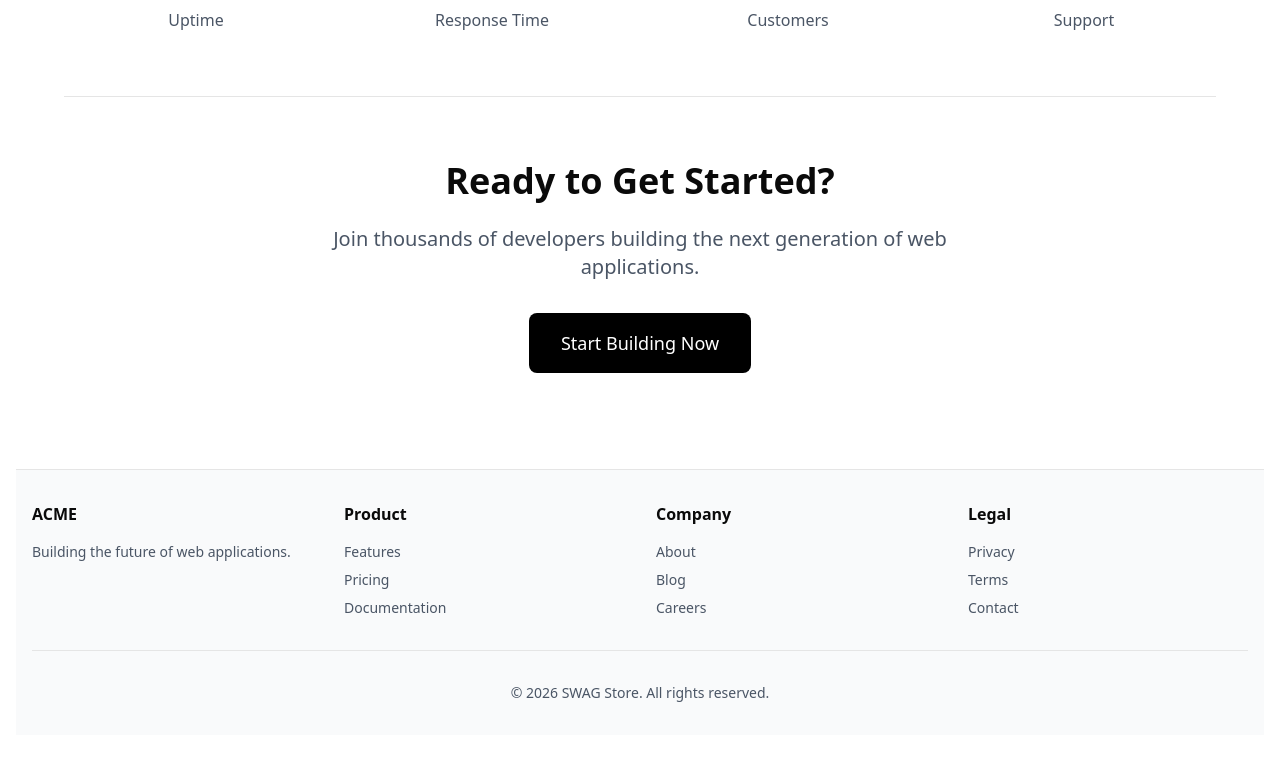
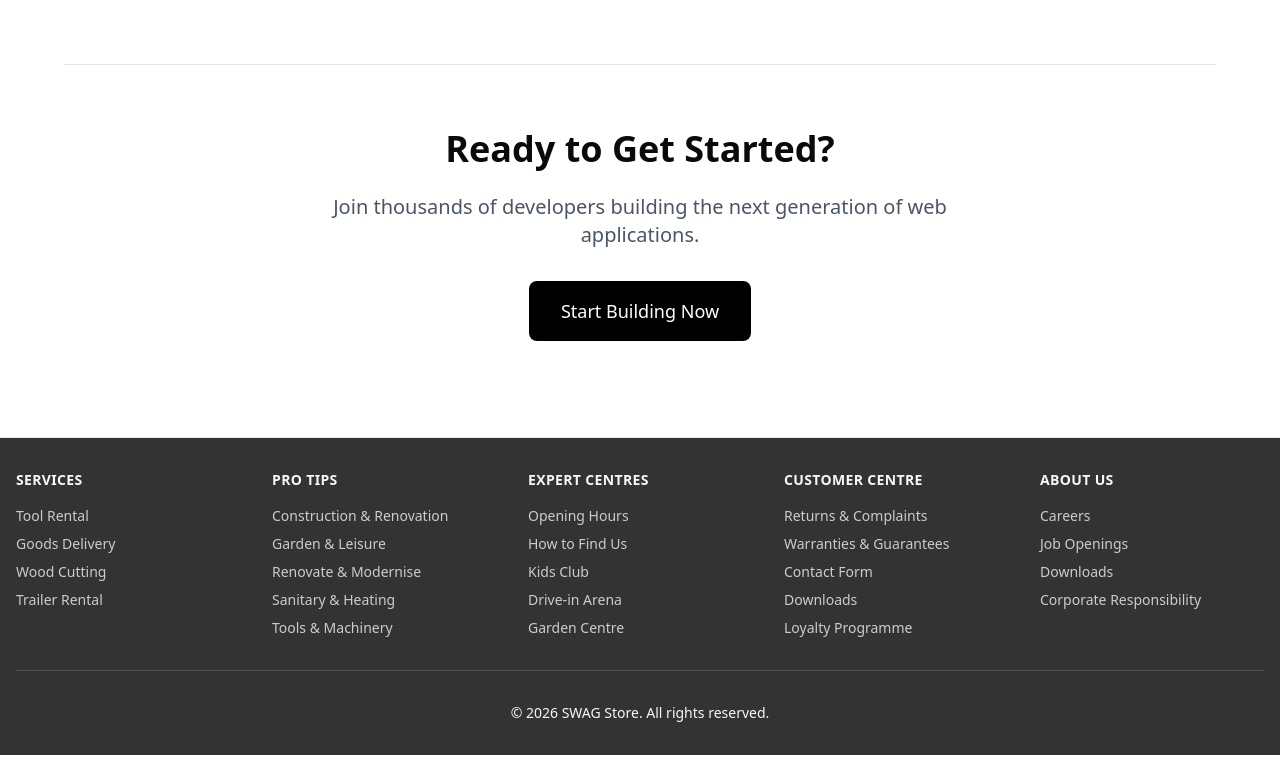
Before and after one commit to vaimo/nextjs-swag-store, a Next.js app in the folder app/: page / in a window 1280 px wide. Shown: the part 1075-1842 px from the top of the page. Built offline with nearby package versions, Linux system fonts and the light colour scheme.

Commit message:
No Task. Layout & Footer Changes

```diff
--- a/app/src/app/globals.css
+++ b/app/src/app/globals.css
@@ -1,3 +1,9 @@
 @import "tailwindcss";
 
 @import "@repo/ui/globals.css";
+
+@layer utilities {
+  .container {
+    max-width: 1280px;
+  }
+}
--- a/app/src/app/layout.tsx
+++ b/app/src/app/layout.tsx
@@ -14,7 +14,7 @@ export default function RootLayout({
 }>) {
   return (
     <html lang="en">
-      <body className="container mx-auto px-4 py-8">
+      <body>
       <div className="min-h-screen flex flex-col">
           {/* Marketing Header */}
           <header className="border-b bg-white">
@@ -60,79 +60,59 @@ export default function RootLayout({
           </main>
 
           {/* Marketing Footer */}
-          <footer className="border-t bg-gray-50">
+          <footer className="border-t" style={{ backgroundColor: "#333", color: "#f7f7f7" }}>
               <div className="container mx-auto px-4 py-8">
-                  <div className="grid grid-cols-1 md:grid-cols-4 gap-8">
+                  <div className="grid grid-cols-1 md:grid-cols-5 gap-8">
                       <div>
-                          <h3 className="font-bold mb-4">
-                              {process.env.NEXT_PUBLIC_APP_NAME || "ACME"}
-                          </h3>
-                          <p className="text-sm text-gray-600">
-                              Building the future of web applications.
-                          </p>
+                          <h4 className="font-bold mb-4 uppercase text-sm tracking-wide">Services</h4>
+                          <ul className="space-y-2 text-sm" style={{ color: "#ccc" }}>
+                              <li><a href="#" className="hover:opacity-75 transition">Tool Rental</a></li>
+                              <li><a href="#" className="hover:opacity-75 transition">Goods Delivery</a></li>
+                              <li><a href="#" className="hover:opacity-75 transition">Wood Cutting</a></li>
+                              <li><a href="#" className="hover:opacity-75 transition">Trailer Rental</a></li>
+                         </ul>
                       </div>
                       <div>
-                          <h4 className="font-semibold mb-4">Product</h4>
-                          <ul className="space-y-2 text-sm text-gray-600">
-                              <li>
-                                  <a href="#" className="hover:text-gray-900 transition">
-                                      Features
-                                  </a>
-                              </li>
-                              <li>
-                                  <a href="#" className="hover:text-gray-900 transition">
-                                      Pricing
-                                  </a>
-                              </li>
-                              <li>
-                                  <a href="#" className="hover:text-gray-900 transition">
-                                      Documentation
-                                  </a>
-                              </li>
+                          <h4 className="font-bold mb-4 uppercase text-sm tracking-wide">Pro Tips</h4>
+                          <ul className="space-y-2 text-sm" style={{ color: "#ccc" }}>
+                              <li><a href="#" className="hover:opacity-75 transition">Construction &amp; Renovation</a></li>
+                              <li><a href="#" className="hover:opacity-75 transition">Garden &amp; Leisure</a></li>
+                              <li><a href="#" className="hover:opacity-75 transition">Renovate &amp; Modernise</a></li>
+                              <li><a href="#" className="hover:opacity-75 transition">Sanitary &amp; Heating</a></li>
+                              <li><a href="#" className="hover:opacity-75 transition">Tools &amp; Machinery</a></li>
                           </ul>
                       </div>
                       <div>
-                          <h4 className="font-semibold mb-4">Company</h4>
-                          <ul className="space-y-2 text-sm text-gray-600">
-                              <li>
-                                  <a href="/about" className="hover:text-gray-900 transition">
-                                      About
-                                  </a>
-                              </li>
-                              <li>
-                                  <a href="#" className="hover:text-gray-900 transition">
-                                      Blog
-                                  </a>
-                              </li>
-                              <li>
-                                  <a href="#" className="hover:text-gray-900 transition">
-                                      Careers
-                                  </a>
-                              </li>
+                          <h4 className="font-bold mb-4 uppercase text-sm tracking-wide">Expert Centres</h4>
+                          <ul className="space-y-2 text-sm" style={{ color: "#ccc" }}>
+                              <li><a href="#" className="hover:opacity-75 transition">Opening Hours</a></li>
+                              <li><a href="#" className="hover:opacity-75 transition">How to Find Us</a></li>
+                              <li><a href="#" className="hover:opacity-75 transition">Kids Club</a></li>
+                              <li><a href="#" className="hover:opacity-75 transition">Drive-in Arena</a></li>
+                              <li><a href="#" className="hover:opacity-75 transition">Garden Centre</a></li>
                           </ul>
                       </div>
                       <div>
-                          <h4 className="font-semibold mb-4">Legal</h4>
-                          <ul className="space-y-2 text-sm text-gray-600">
-                              <li>
-                                  <a href="#" className="hover:text-gray-900 transition">
-                                      Privacy
-                                  </a>
-                              </li>
-                              <li>
-                                  <a href="#" className="hover:text-gray-900 transition">
-                                      Terms
-                                  </a>
-                              </li>
-                              <li>
-                                  <a href="#" className="hover:text-gray-900 transition">
-                                      Contact
-                                  </a>
-                              </li>
+                          <h4 className="font-bold mb-4 uppercase text-sm tracking-wide">Customer Centre</h4>
+                          <ul className="space-y-2 text-sm" style={{ color: "#ccc" }}>
+                              <li><a href="#" className="hover:opacity-75 transition">Returns &amp; Complaints</a></li>
+                              <li><a href="#" className="hover:opacity-75 transition">Warranties &amp; Guarantees</a></li>
+                              <li><a href="#" className="hover:opacity-75 transition">Contact Form</a></li>
+                              <li><a href="#" className="hover:opacity-75 transition">Downloads</a></li>
+                              <li><a href="#" className="hover:opacity-75 transition">Loyalty Programme</a></li>
+                          </ul>
+                      </div>
+                      <div>
+                          <h4 className="font-bold mb-4 uppercase text-sm tracking-wide">About Us</h4>
+                          <ul className="space-y-2 text-sm" style={{ color: "#ccc" }}>
+                              <li><a href="#" className="hover:opacity-75 transition">Careers</a></li>
+                              <li><a href="#" className="hover:opacity-75 transition">Job Openings</a></li>
+                              <li><a href="#" className="hover:opacity-75 transition">Downloads</a></li>
+                              <li><a href="#" className="hover:opacity-75 transition">Corporate Responsibility</a></li>
                           </ul>
                       </div>
                   </div>
-                  <div className="mt-8 pt-8 border-t text-center text-sm text-gray-600">
+                  <div className="mt-8 pt-8 border-t text-center text-sm" style={{ color: "#f7f7f7", borderColor: "#555" }}>
                       <p>© {new Date().getFullYear()} {process.env.NEXT_PUBLIC_APP_NAME || "SWAG Store"}. All rights reserved.</p>
                   </div>
               </div>
```
